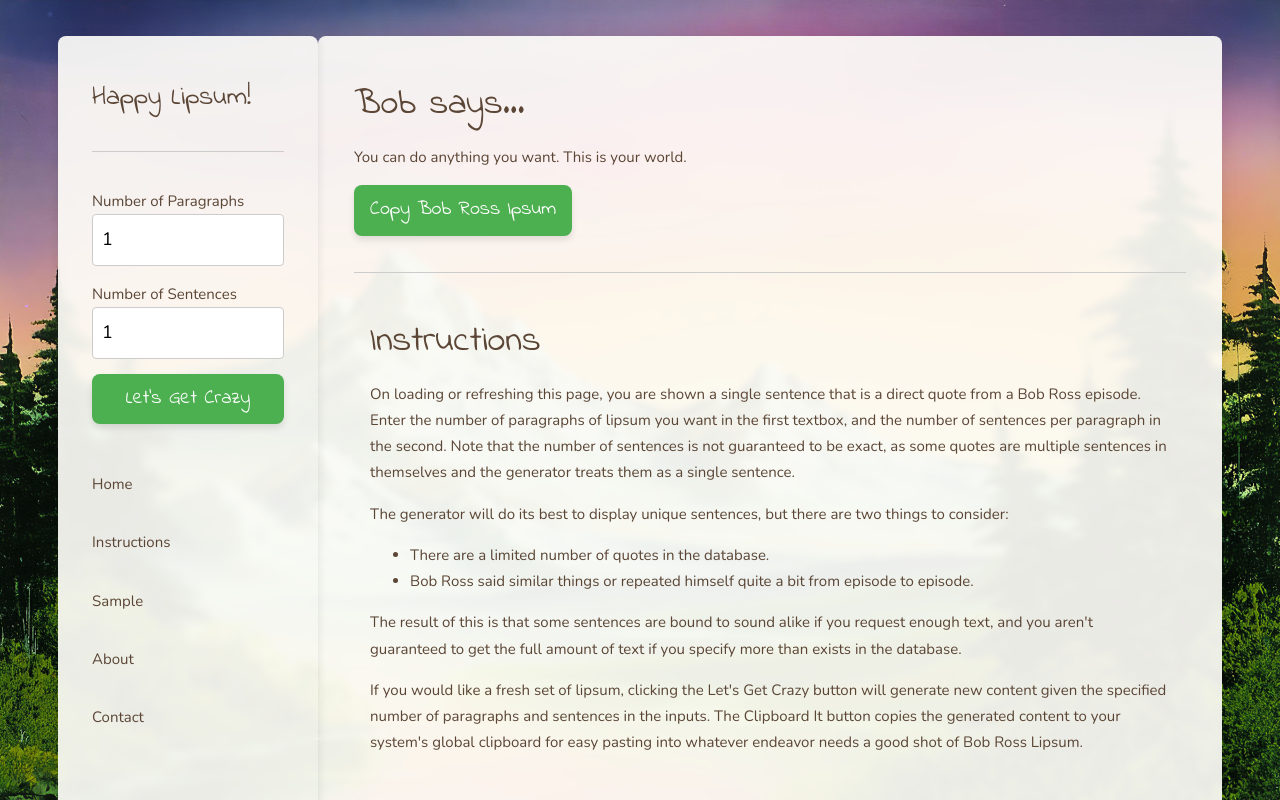
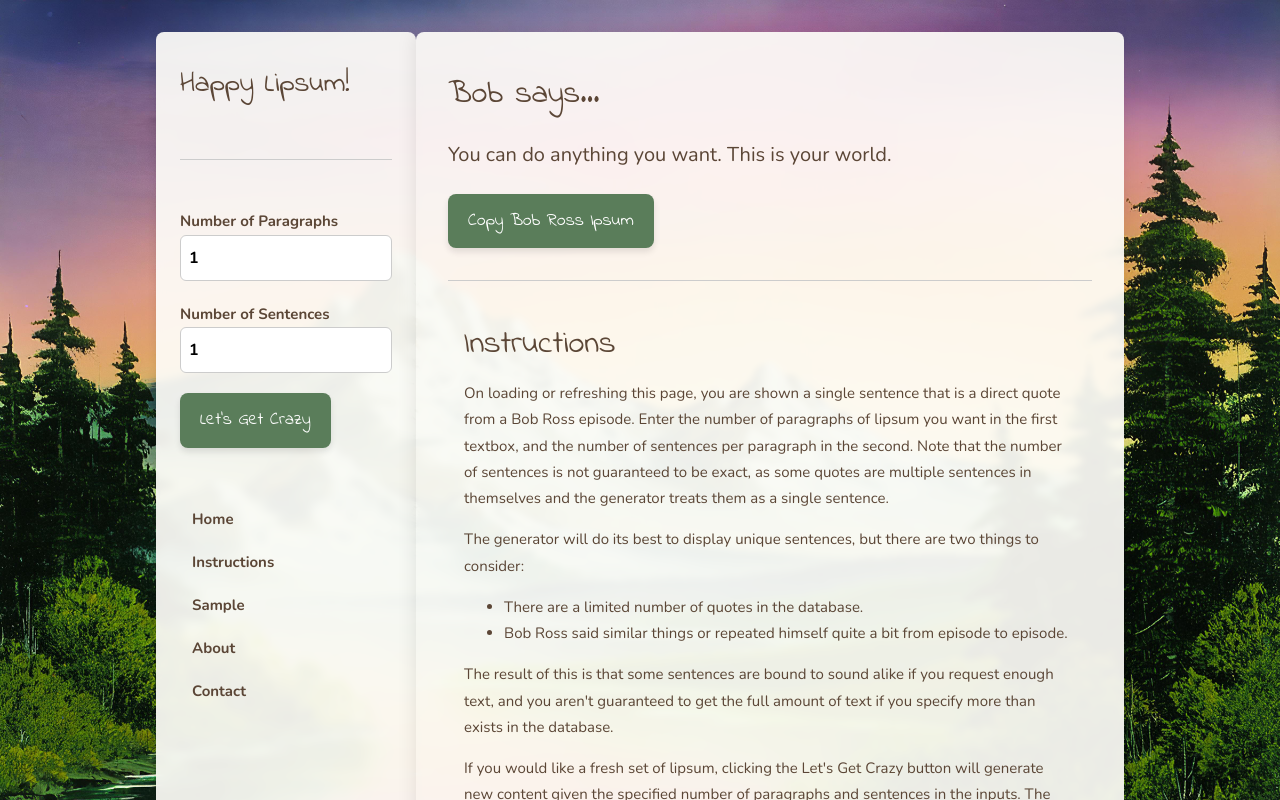
Before and after one commit to rusty-software/bobrosslipsum-react, a React (Vite) app: page / in a window 1280 px wide. Shown: the top 800 px of the page. Built offline with nearby package versions, Linux system fonts and the light colour scheme.

Commit message:
more styling tweaks, and noticed a bug

```diff
--- a/src/ClipboardButton.jsx
+++ b/src/ClipboardButton.jsx
@@ -13,7 +13,7 @@
   };
 
   return (
-    <button className="w3-button w3-green" onClick={copyToClipboard}>
+    <button className="happy-button" onClick={copyToClipboard}>
       Copy Bob Ross Ipsum
     </button>
   );
--- a/src/Sidebar.jsx
+++ b/src/Sidebar.jsx
@@ -8,54 +8,38 @@
   onRegenerate,
 }) {
   return (
-    <nav className="sidebar" id="inputs" style={{ zIndex: 3, width: "260px" }}>
-      <div className="w3-container w3-display-container w3-padding-16">
-        <h3>Happy Lipsum!</h3>
+    <nav className="sidebar">
+      <h2>Happy Lipsum!</h2>
       <hr />
-        <p>
-          <label>Number of Paragraphs</label>
+
+      <label>
+        Number of Paragraphs
         <input
           type="number"
           value={numParagraphs}
-            onChange={(e) => setNumParagraphs(parseInt(e.target.value) || 0)}
-            className="w3-input"
+          onChange={(e) => setNumParagraphs(e.target.value)}
         />
-        </p>
-        <p>
-          <label>Number of Sentences</label>
+      </label>
+
+      <label>
+        Number of Sentences
         <input
           type="number"
           value={numSentences}
-            onChange={(e) => setNumSentences(parseInt(e.target.value) || 0)}
-            className="w3-input"
+          onChange={(e) => setNumSentences(e.target.value)}
         />
-        </p>
-        <p>
-          <button
-            className="w3-button w3-block w3-green"
-            onClick={onRegenerate}
-          >
+      </label>
+
+      <button className="happy-button" onClick={onRegenerate}>
         Let's Get Crazy
       </button>
-        </p>
-      </div>
 
-      <div className="w3-bar-block">
-        <a className="w3-bar-item w3-button w3-padding-16" href="#home-top">
-          <i className="fa fa-home"></i> Home
-        </a>
-        <a className="w3-bar-item w3-button w3-padding-16" href="#instructions">
-          <i className="fa fa-info-circle"></i> Instructions
-        </a>
-        <a className="w3-bar-item w3-button w3-padding-16" href="#sample">
-          <i className="fa fa-paint-brush"></i> Sample
-        </a>
-        <a className="w3-bar-item w3-button w3-padding-16" href="#about">
-          <i className="fa fa-user"></i> About
-        </a>
-        <a className="w3-bar-item w3-button w3-padding-16" href="#contact">
-          <i className="fa fa-envelope"></i> Contact
-        </a>
+      <div style={{ marginTop: "2rem" }}>
+        <a href="#home-top">Home</a>
+        <a href="#instructions">Instructions</a>
+        <a href="#sample">Sample</a>
+        <a href="#about">About</a>
+        <a href="#contact">Contact</a>
       </div>
     </nav>
   );
--- a/src/styles.css
+++ b/src/styles.css
@@ -1,7 +1,7 @@
 
 /* Base Layout and Background */
 html {
-  font-size: 18px;
+  font-size: 16px;
 }
 
 body {
@@ -12,14 +12,14 @@
   line-height: 1.75;
   color: #5b4636;
   background: url('/bob-ross-background.jpg') no-repeat center center fixed;
-  background-color: #a3c1da; /* Mountain Blue fallback */
+  background-color: #a3c1da;
   background-size: cover;
 }
 
 /* Layout Container */
-.layout {
+.layout, #app-inner {
   display: flex;
-  max-width: 1200px;
+  max-width: 1000px; /* reduced from 1200px */
   margin: 2rem auto;
   padding: 0 1rem;
 }
@@ -28,21 +28,65 @@
 .sidebar {
   width: 260px;
   flex-shrink: 0;
-  background-color: rgba(254, 253, 249, 0.92); /* Cloud White */
-  padding: 1rem;
+  background-color: rgba(254, 253, 249, 0.92);
+  padding: 1.5rem;
   border-radius: 8px;
-  box-shadow: 0 0 10px rgba(0,0,0,0.1);
+  box-shadow: 0 0 10px rgba(0, 0, 0, 0.1);
   backdrop-filter: blur(4px);
-  margin-right: 0; /* zero gap as requested */
+  display: flex;
+  flex-direction: column;
+  gap: 1rem;
+}
+
+.sidebar h2 {
+  font-family: 'Indie Flower', cursive;
+  font-size: 1.8rem;
+  margin-bottom: 0.5rem;
+}
+
+.sidebar label {
+  display: block;
+  font-weight: bold;
+  margin-bottom: 0.25rem;
+}
+
+.sidebar input {
+  width: 100%;
+  box-sizing: border-box;
+  padding: 0.5rem;
+  border: 1px solid #ccc;
+  border-radius: 6px;
+  font-size: 1rem;
+  font-family: inherit;
+}
+
+.sidebar button {
+  align-self: flex-start;
+}
+
+.sidebar a {
+  display: block;
+  padding: 0.4rem 0.75rem;
+  margin: 0.25rem 0;
+  text-decoration: none;
+  color: #5b4636;
+  font-weight: bold;
+  border-radius: 6px;
+  transition: background-color 0.2s ease;
+}
+
+.sidebar a:hover {
+  background-color: #f2c9ac;
+  color: #3e2f23;
 }
 
 /* Main Content */
-.main {
+.main, .main-content {
   flex: 1;
-  background-color: rgba(254, 253, 249, 0.92); /* Cloud White */
+  background-color: rgba(254, 253, 249, 0.92);
   padding: 2rem;
   border-radius: 8px;
-  box-shadow: 0 0 20px rgba(0,0,0,0.1);
+  box-shadow: 0 0 20px rgba(0, 0, 0, 0.1);
   backdrop-filter: blur(3px);
 }
 
@@ -56,23 +100,36 @@
 h2 { font-size: 2rem; }
 h3 { font-size: 1.5rem; }
 
-/* Buttons */
+/* Main content and quotes font size boost */
+.main-content p,
+.main-content li,
+.main-content div {
+  font-size: 1.2rem;
+  line-height: 1.85;
+}
+
+#lipsum-text p {
+  font-size: 1.25rem;
+  line-height: 1.9;
+}
+
+/* Buttons - unified styling */
 button {
   font-family: 'Indie Flower', cursive;
   font-size: 1.1rem;
   padding: 0.75rem 1.25rem;
   border: none;
   border-radius: 8px;
-  background-color: #5a7d5a; /* Evergreen */
+  background-color: #5a7d5a !important;
   color: white;
   cursor: pointer;
-  box-shadow: 0 4px 6px rgba(0,0,0,0.1);
+  box-shadow: 0 4px 6px rgba(0, 0, 0, 0.1);
   transition: all 0.2s ease;
 }
 
 button:hover {
   background-color: #72a372;
-  box-shadow: 0 6px 12px rgba(0,0,0,0.15);
+  box-shadow: 0 6px 12px rgba(0, 0, 0, 0.15);
   transform: translateY(-1px);
 }
 
@@ -81,24 +138,13 @@
   transform: translateY(1px);
 }
 
-/* Inputs */
-input[type="text"], input[type="number"] {
-  width: 100%;
-  padding: 0.5rem;
-  border: 1px solid #ccc;
-  border-radius: 4px;
-  font-size: 1rem;
-  font-family: inherit;
-  box-sizing: border-box;
-}
-
 /* Links */
 a {
   color: #5b4636;
 }
 
 a:hover {
-  color: #f2c9ac; /* Sunset Peach */
+  color: #f2c9ac;
   text-decoration: underline;
 }
 
@@ -108,3 +154,27 @@
   border-top: 1px solid #ccc;
   margin: 2rem 0;
 }
+
+.happy-button {
+  font-family: 'Indie Flower', cursive;
+  font-size: 1.1rem;
+  padding: 0.75rem 1.25rem;
+  border: none;
+  border-radius: 8px;
+  background-color: #5a7d5a;
+  color: white;
+  cursor: pointer;
+  box-shadow: 0 4px 6px rgba(0, 0, 0, 0.1);
+  transition: all 0.2s ease;
+}
+
+.happy-button:hover {
+  background-color: #72a372;
+  box-shadow: 0 6px 12px rgba(0, 0, 0, 0.15);
+  transform: translateY(-1px);
+}
+
+.happy-button:active {
+  background-color: #4a654a;
+  transform: translateY(1px);
+}
```
Lines whose indentation alone changed are shown as unchanged.
